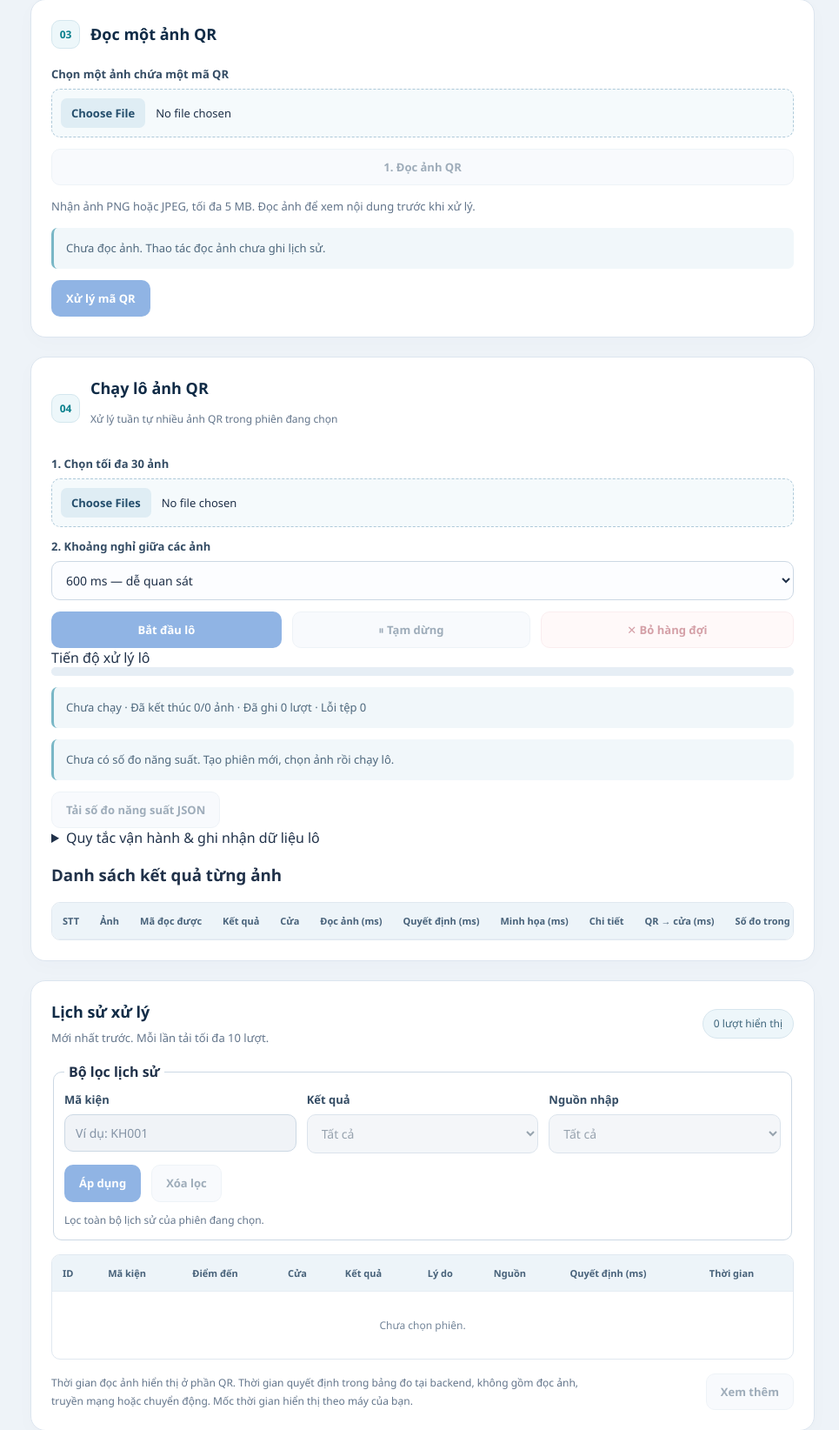
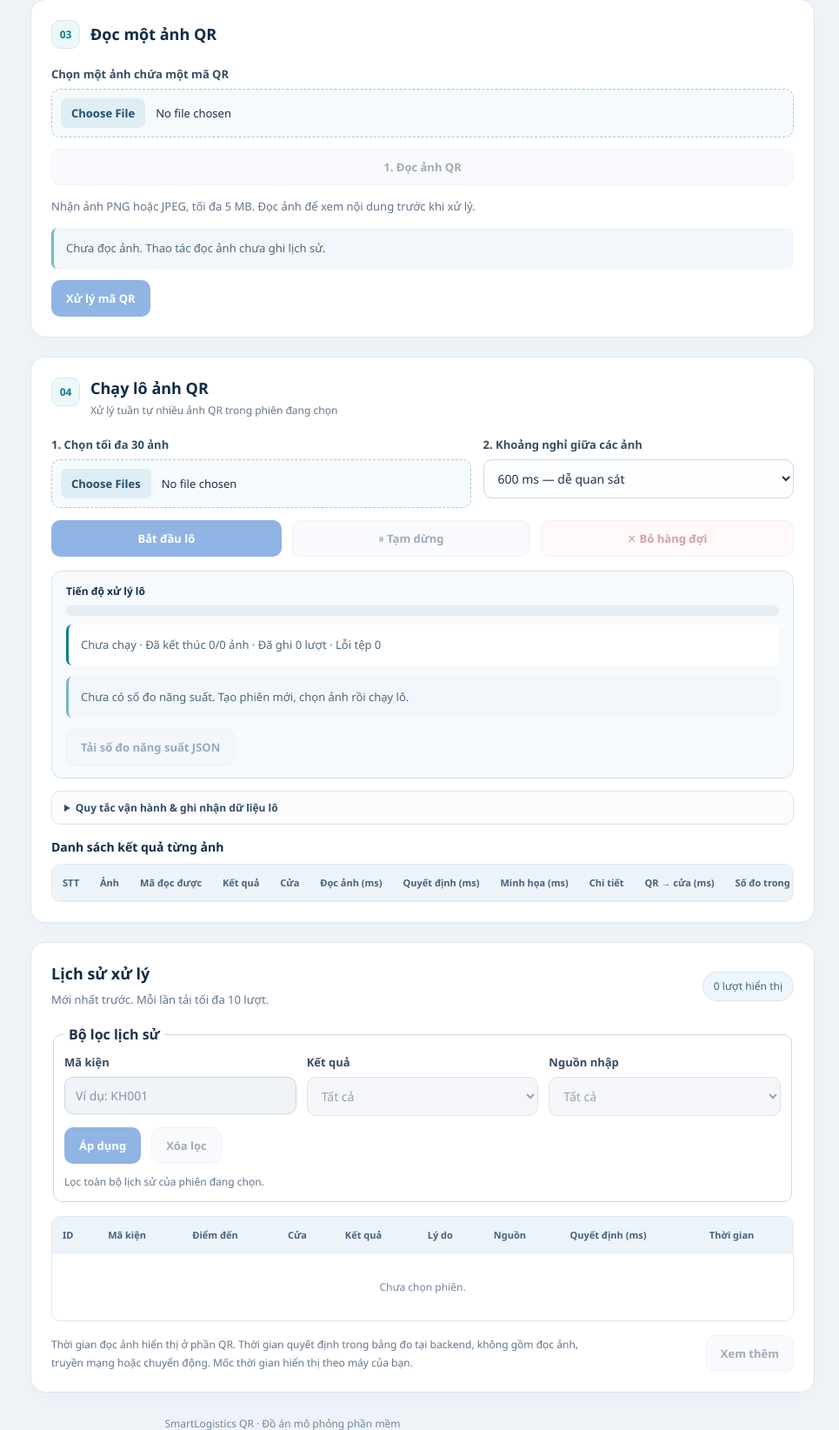
Before and after one commit to tam2006/smart-logistics-nhom-10, a Flask app: page / in a window 1280 px wide. Shown: the part 1506-3150 px from the top of the page at 87% size, without its empty margins (315-1280 px from the left). Run offline with Flask 3, Linux system fonts and the light colour scheme; data comes from the database, SQL or seed files in the repository; data that the repository does not hold is empty.

Commit message:
Them CSS chi tiet cho khu vuc chay lo anh QR

```diff
--- a/static/style.css
+++ b/static/style.css
@@ -1020,3 +1020,128 @@ footer {
     transition: none !important;
   }
 }
+/* =========================================================
+   Phần 3: Khu vực Chạy lô ảnh QR (.batch-card)
+   ========================================================= */
+.batch-card .section-heading {
+  align-items: flex-start;
+}
+
+.batch-subtitle {
+  margin: 2px 0 0;
+}
+
+.batch-controls {
+  display: grid;
+  grid-template-columns: 1.35fr 1fr;
+  gap: 14px;
+  margin-bottom: 14px;
+}
+
+.batch-control-group input,
+.batch-control-group select {
+  margin-bottom: 0;
+}
+
+.batch-actions {
+  margin-bottom: 16px;
+}
+
+.batch-status-box {
+  padding: 14px 16px;
+  margin-bottom: 14px;
+  border: 1px solid #d4e4ee;
+  border-radius: 12px;
+  background: #f6fafd;
+}
+
+.batch-progress-header {
+  display: flex;
+  align-items: center;
+  justify-content: space-between;
+  margin-bottom: 8px;
+}
+
+.batch-progress-label {
+  color: var(--navy);
+  font-size: 12px;
+  font-weight: 700;
+}
+
+.batch-status-box progress {
+  height: 12px;
+  margin-bottom: 10px;
+}
+
+.batch-status-box .batch-info {
+  margin: 0;
+  background: #fff;
+  border-left-color: var(--teal);
+}
+
+.batch-guide {
+  margin-bottom: 16px;
+  padding: 10px 14px;
+  border: 1px solid var(--border);
+  border-radius: 10px;
+  background: #fafcfe;
+}
+
+.batch-guide summary {
+  color: #344c64;
+  font-size: 12px;
+  font-weight: 600;
+  cursor: pointer;
+  user-select: none;
+}
+
+.batch-guide summary:hover {
+  color: var(--teal);
+}
+
+.batch-guide p {
+  margin: 10px 0 2px;
+}
+
+.batch-table-header {
+  display: flex;
+  align-items: center;
+  justify-content: space-between;
+  margin-bottom: 10px;
+}
+
+.batch-table-header h3 {
+  margin: 0;
+  color: var(--navy);
+  font-size: 14px;
+  font-weight: 700;
+}
+
+.batch-table-wrap th:first-child,
+.batch-table-wrap td:first-child {
+  text-align: center;
+  font-variant-numeric: tabular-nums;
+}
+
+.batch-table-wrap th:nth-child(6),
+.batch-table-wrap th:nth-child(7),
+.batch-table-wrap th:nth-child(8),
+.batch-table-wrap td:nth-child(6),
+.batch-table-wrap td:nth-child(7),
+.batch-table-wrap td:nth-child(8) {
+  text-align: right;
+  font-variant-numeric: tabular-nums;
+}
+
+.batch-table-wrap td:last-child {
+  min-width: 160px;
+  white-space: normal;
+}
+
+/* Responsive trên cửa sổ hẹp */
+@media (max-width: 720px) {
+  .batch-controls {
+    grid-template-columns: 1fr;
+    gap: 12px;
+  }
+}
```
